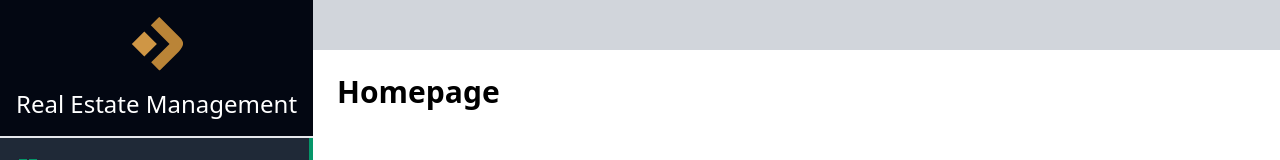
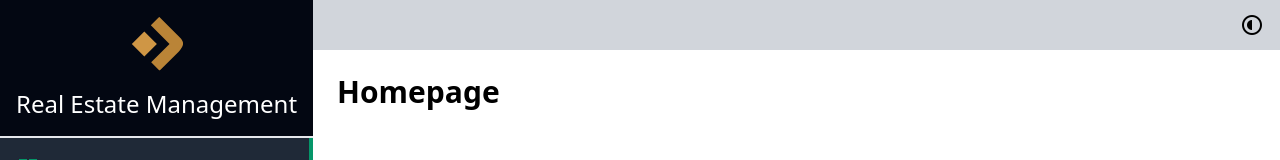
Before and after one commit to iamaliataie/vue-dashboard, a Vue app: page / in a window 1280 px wide. Shown: the top 160 px of the page. Built offline with nearby package versions, Linux system fonts and the light colour scheme.

Commit message:
add toggle theme button

```diff
--- a/src/components/Header.vue
+++ b/src/components/Header.vue
@@ -12,7 +12,7 @@ const props = defineProps(['isExpanded', 'toggleSidebar']);
             >
                 {{ isExpanded ? 'close': 'menu' }}
             </span>
-            <!-- <span class="material-symbols-outlined">radio_button_partial</span> -->
+            <span class="material-symbols-outlined">radio_button_partial</span>
         </div>
     </div>
 </template>
```
